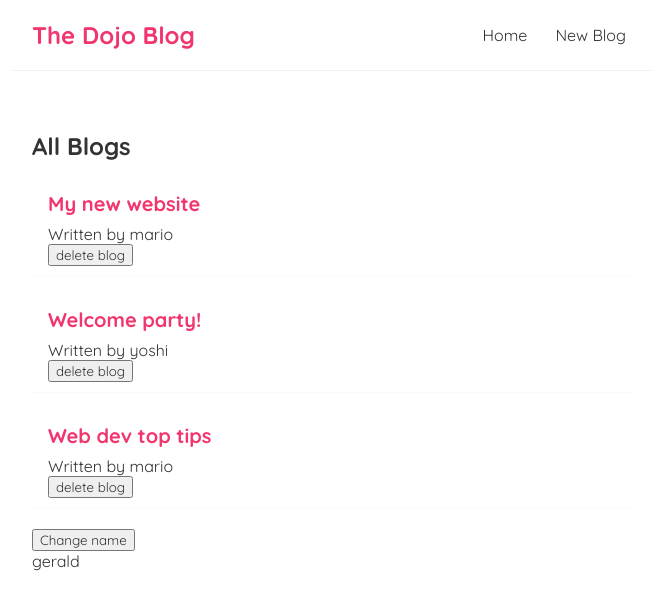
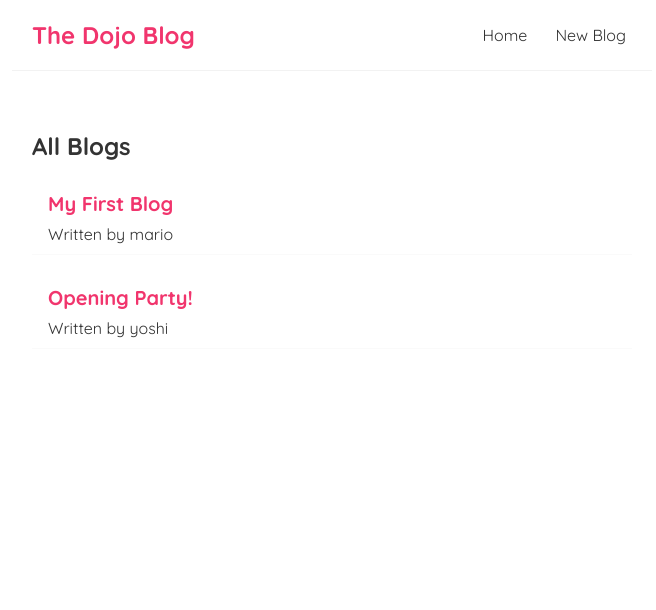
Before and after one commit to norrico31/React-Ninja, a React (Create React App) app in the folder frontend/: page / in a window 1280 px wide. Shown: the top 610 px of the page, without its empty margins (308-964 px from the left). Built offline with nearby package versions, Linux system fonts and the light colour scheme; data requests are answered from the project's data file.

Commit message:
fetch data once in useEffect without dependencies

```diff
--- a/frontend/src/BlogList.js
+++ b/frontend/src/components/BlogList.js
@@ -1,11 +1,11 @@
 const BlogList = props => {
-    return props.blogs && props.blogs.map(blog => (
+    const blogs = props.blogs.map(blog => (
         <div className="blog-preview" key={blog.id}>
             <h2>{blog.title}</h2>
             <p>Written by {blog.author}</p>
-            <button onClick={() => props.onHandleDelete(blog.id)}>delete blog</button>
         </div>
     ))
+    return blogs
 }
 
 export default BlogList
--- a/frontend/src/components/Home.jsx
+++ b/frontend/src/components/Home.jsx
@@ -1,30 +1,20 @@
 import { useState, useEffect } from 'react'
-import BlogList from '../BlogList'
+import BlogList from './BlogList'
 
 const Home = () => {
-    const [blogs, setBlogs] = useState([
-        { title: 'My new website', body: 'lorem ipsum...', author: 'mario', id: 1 },
-        { title: 'Welcome party!', body: 'lorem ipsum...', author: 'yoshi', id: 2 },
-        { title: 'Web dev top tips', body: 'lorem ipsum...', author: 'mario', id: 3 }
-    ])
-    const [name, setName] = useState('gerald')
-    const onHandleDelete = blogId => {
-        setBlogs(prevBlog => prevBlog.filter(blog => blog.id !== blogId))
-    }
+    const [blogs, setBlogs] = useState(null)
 
     useEffect(() => {
-        console.log('useEffect ran')
-        console.log(blogs)
-    // eslint-disable-next-line react-hooks/exhaustive-deps
-    })
+        fetch('http://localhost:8000/blogs')
+        .then(res => res.json())
+        .then(data => setBlogs(data))
+    }, [])
 
     return (
         <div className="home">
             <div className="blog-list">
                 <h2>All Blogs</h2>
-                <BlogList blogs={blogs} onHandleDelete={onHandleDelete}/>
-                <button onClick={() => setName('norrico')}>Change name</button>
-                <p>{name}</p>
+                {blogs && <BlogList blogs={blogs}/>}
             </div>
         </div>
     )
```
Also changed, not shown: 1 other file (tests, documents, lock files or other folders).
